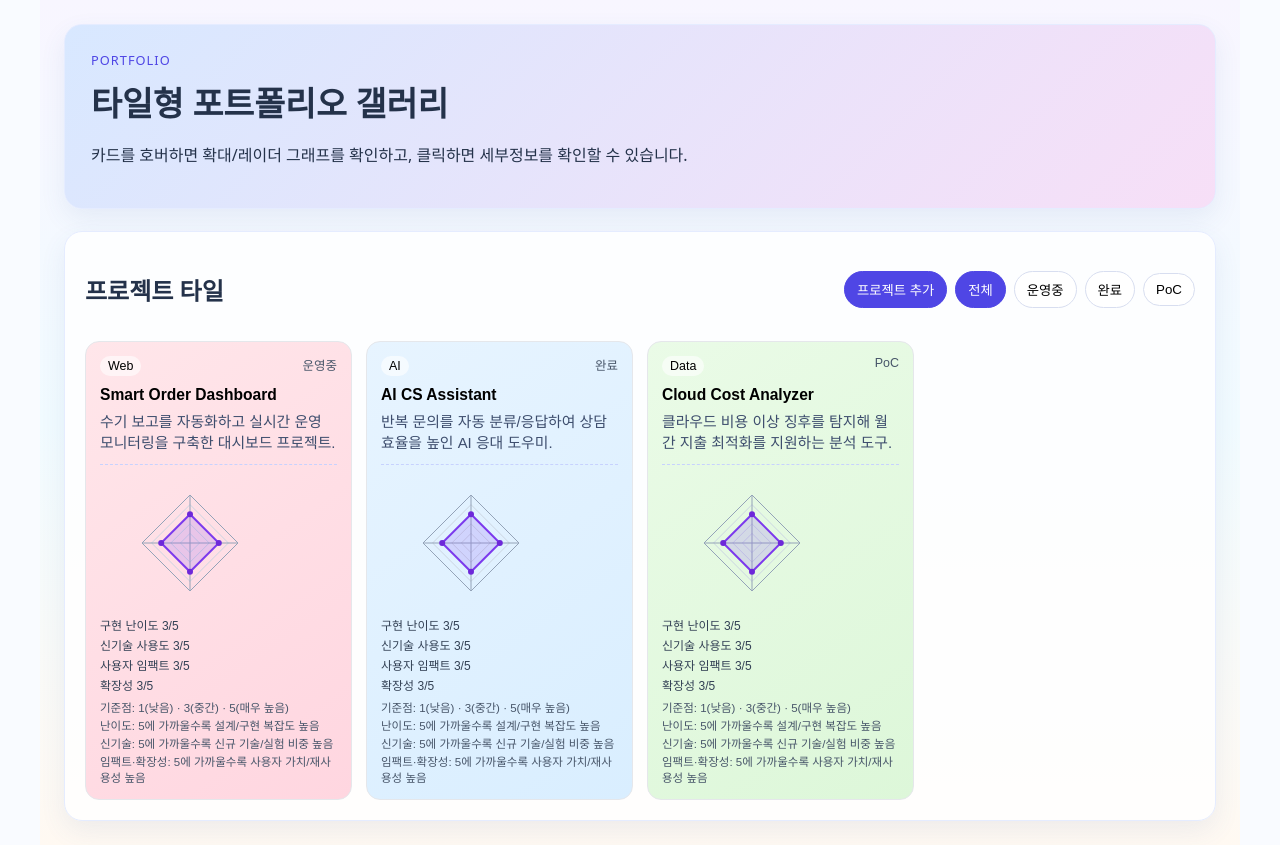
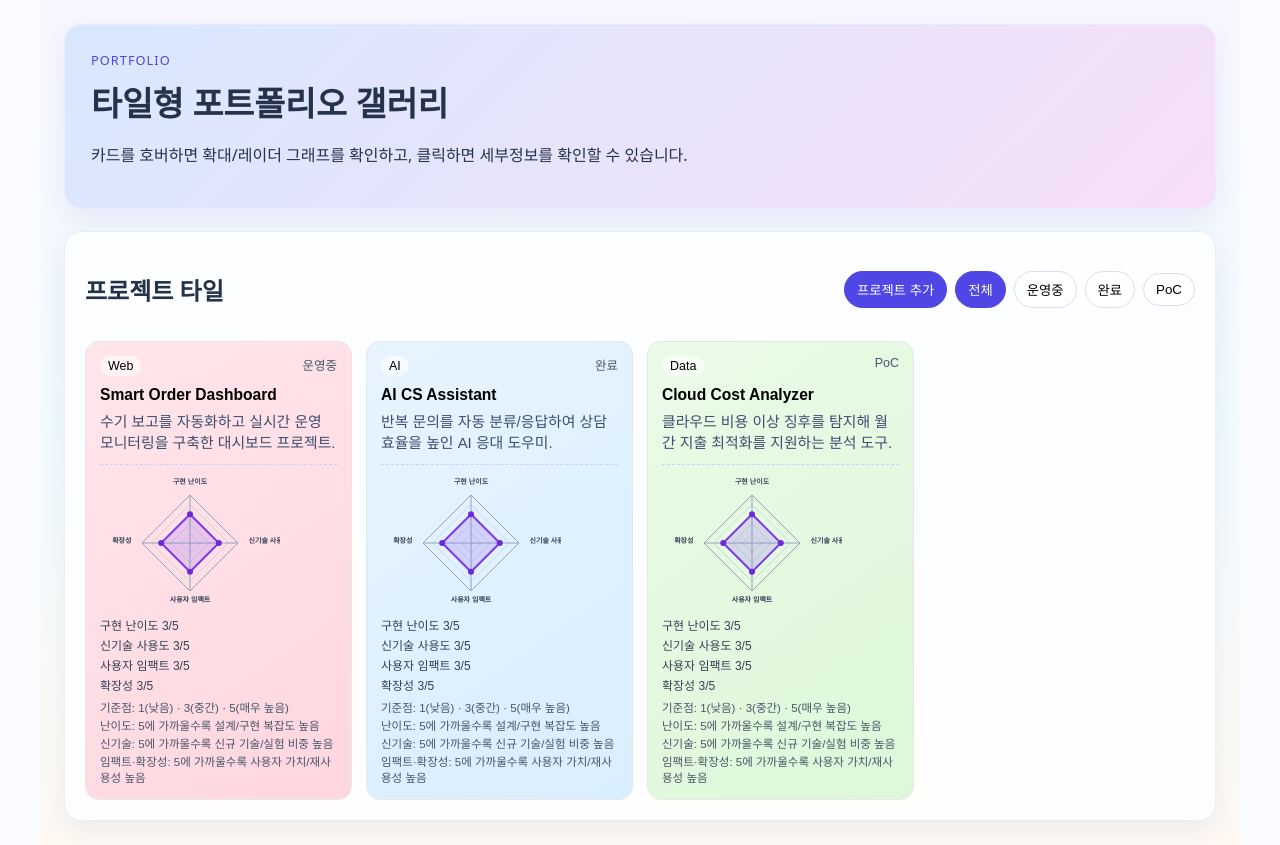
Before and after one commit to tead1234/portpolio, a React (Vite) app: page / in a window 1280 px wide. Built offline with nearby package versions, Linux system fonts and the light colour scheme.

Commit message:
Label radar chart vertex axes explicitly

```diff
--- a/src/App.jsx
+++ b/src/App.jsx
@@ -147,6 +147,16 @@ function RadarChart({ stats }) {
         {axes.map((axis) => {
           const p = toXY(axis.angle, 1);
           return <line key={axis.key} x1={center} y1={center} x2={p.x} y2={p.y} stroke="#94a3b8" strokeWidth="1" />;
+        })}
+
+        {axes.map((axis) => {
+          const p = toXY(axis.angle, 1.22);
+          const anchor = axis.angle === 0 ? 'start' : axis.angle === 180 ? 'end' : 'middle';
+          return (
+            <text key={`${axis.key}-label`} x={p.x} y={p.y} textAnchor={anchor} className="radar-axis-label">
+              {axis.label}
+            </text>
+          );
         })}
 
         <polygon points={valuePoints.map((p) => `${p.x},${p.y}`).join(' ')} fill="#8b5cf633" stroke="#7c3aed" strokeWidth="2" />
--- a/src/styles.css
+++ b/src/styles.css
@@ -163,6 +163,12 @@ body {
   color: #334155;
 }
 
+.radar-axis-label {
+  font-size: 7px;
+  fill: #334155;
+  font-weight: 600;
+}
+
 .spark-criteria {
   margin-top: 6px;
   display: grid;
```
